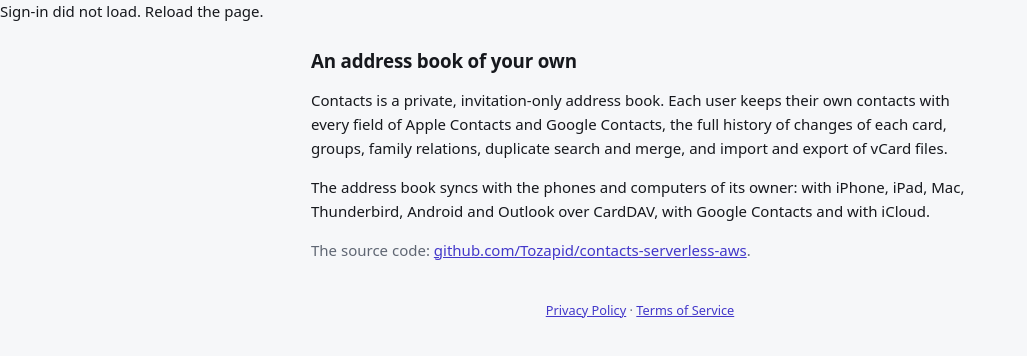
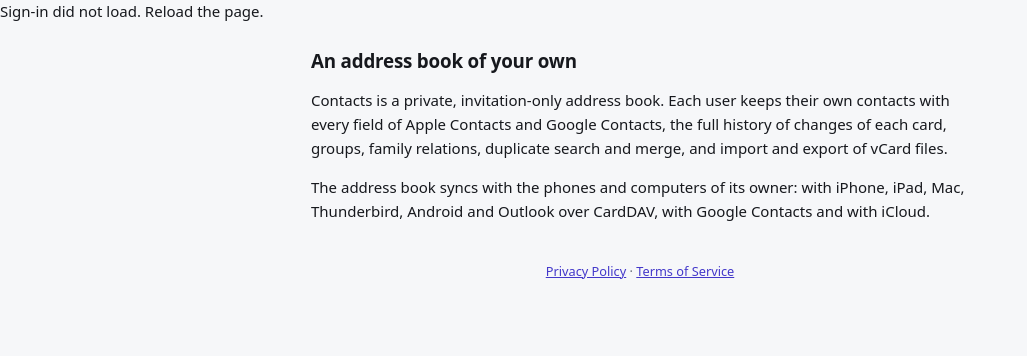
Before and after one commit to Tozapid/contacts-serverless-aws, a plain HTML site: page web/index.html in a window 1280 px wide. Shown: the whole page, without its empty margins (0-1027 px from the left). Drawn offline with nearby package versions, Linux system fonts and the light colour scheme; a script that the page names is missing.

Commit message:
index (#3)

```diff
--- a/web/index.html
+++ b/web/index.html
@@ -16,7 +16,6 @@
     <h2>An address book of your own</h2>
     <p>Contacts is a private, invitation-only address book. Each user keeps their own contacts with every field of Apple Contacts and Google Contacts, the full history of changes of each card, groups, family relations, duplicate search and merge, and import and export of vCard files.</p>
     <p>The address book syncs with the phones and computers of its owner: with iPhone, iPad, Mac, Thunderbird, Android and Outlook over CardDAV, with Google Contacts and with iCloud.</p>
-    <p class="muted">The source code: <a href="https://github.com/Tozapid/contacts-serverless-aws" rel="noopener">github.com/Tozapid/contacts-serverless-aws</a>.</p>
   </section>
   <footer class="legal-foot"><a href="/privacy.html">Privacy Policy</a> · <a href="/terms.html">Terms of Service</a></footer>
   <script src="/config.js"></script>
```
